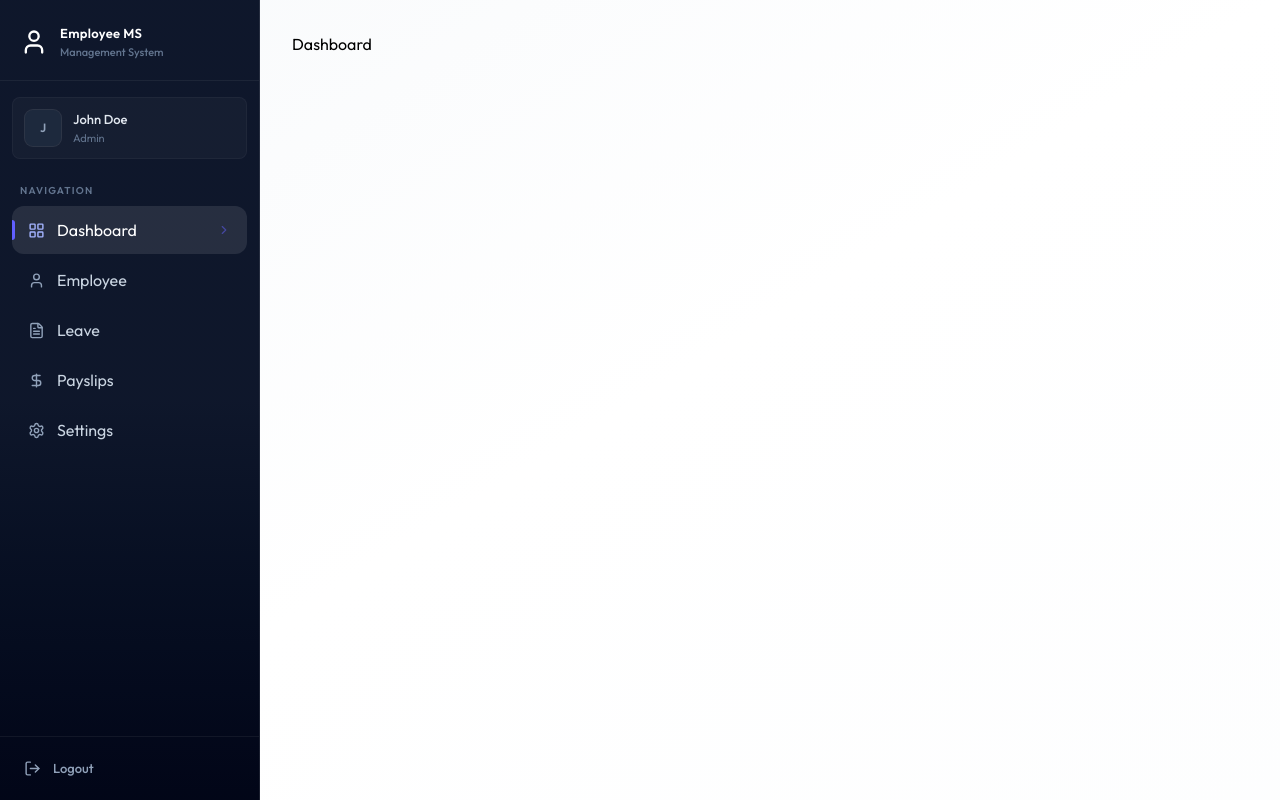
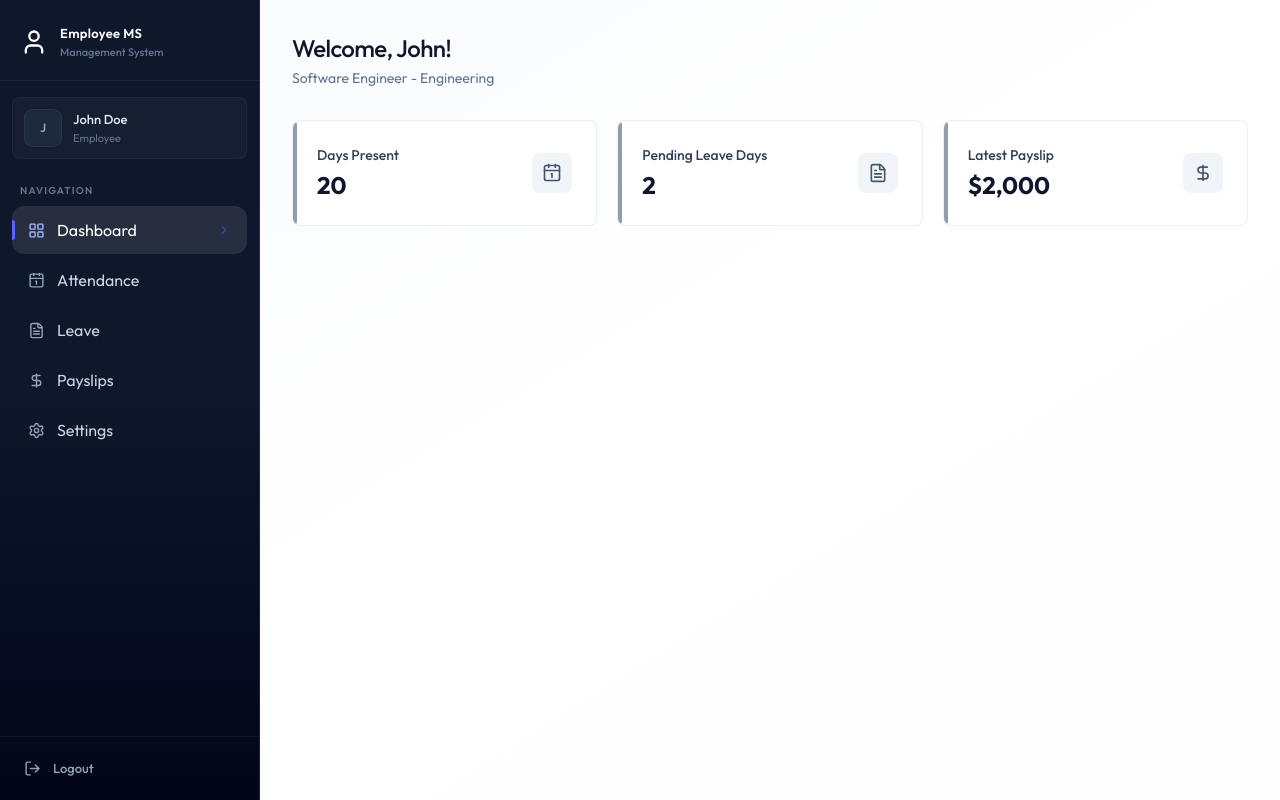
Before and after one commit to FidelMunywoki/employee-management, a React (Vite) app in the folder frontend/: page /dashboard in a window 1280 px wide. Built offline with nearby package versions, Linux system fonts and the light colour scheme.

Commit message:
added employeeDashboard and Loading effect

```diff
--- /dev/null
+++ b/frontend/src/components/EmployeeDashboard.jsx
@@ -0,0 +1,60 @@
+import { Calendar1Icon, DollarSignIcon, FileTextIcon} from "lucide-react"
+
+
+const EmployeeDashboard = ({data}) => {
+
+    const emp = data.employee;
+    const cards = [
+        {
+            icon: Calendar1Icon,
+            title: "Days Present",
+            value: data.currentMonthAttendance,
+            subtitle: "This month"
+        },
+        {
+            icon: FileTextIcon,
+            title: "Pending Leave Days",
+            value: data.pendingLeaves,
+            subtitle: "Awaiting approval"
+        },
+         {
+            icon: DollarSignIcon,
+            title: "Latest Payslip",
+            value: data.latestPayslip ? `$${data.latestPayslip.netSalary?.toLocaleString()}` : "N/A",
+            subtitle: "Most recent payout"
+        },
+
+    ]
+
+
+  return (
+    <div className='animate-fade-in'>
+        <div className='page-header'>
+            <h1 className='page-title'>Welcome, {emp?.firstName}!</h1>
+            <p className='page-subtitle'>
+                {emp?.position} - {emp?.department || "No Department"}
+            </p>
+
+        </div>
+        <div className='grid grid-cols-1 sm:grid-cols-3 gap-4 sm:gap-5 mb-8'>
+            {cards.map((card, index) => (
+                <div key={index} className='card card-hover p-5 sm:p-6 relative overflow-hidden group flex items-center justify-between'>
+
+                    <div className='absolute left-0 top-0 bottom-0 w-1 rounded-r-full bg-slate-500/70 group-hover:bg-indigo-500/70 transition-colors duration-200'/>  {/* ← moved here */}
+
+                    <div>
+                        <p className='text-sm font-medium text-slate-700'>{card.title}</p>
+                        <p className='text-2xl font-bold text-slate-900 mt-1'>{card.value}</p>
+                    </div>
+                    <card.icon className='size-10 p-2.5 rounded-lg bg-slate-100 text-slate-600
+                    group-hover:bg-indigo-50 group-hover:text-indigo-600 transition-colors duration-200'/>
+                </div>
+            ))}
+
+        </div>
+
+    </div>
+  )
+}
+
+export default EmployeeDashboard
--- /dev/null
+++ b/frontend/src/components/Loading.jsx
@@ -0,0 +1,13 @@
+// loading component to show while fetching data or during authentication
+
+const Loading = () => {
+  return (
+    <div className="flex justify-center h-screen items-center">
+        <div className="animate-spin size-8 border-2 border-indigo-600 border-t-transparent
+        rounded-full"/>
+
+    </div>
+  )
+}
+
+export default Loading
--- a/frontend/src/components/Sidebar.jsx
+++ b/frontend/src/components/Sidebar.jsx
@@ -28,11 +28,11 @@
         }
     }, [pathname, mobileOpen, startTransition])
 
-    const role = "Admin" || "Employee"; // This should come from your auth context or API
+    const role = "" || "EMPLOYEE"; // This should come from your auth context or API
 
     const navigationItems = [
         { name: "Dashboard", href: "/dashboard", icon: LayoutGridIcon },
-        role === "Admin" ?
+        role === "ADMIN" ?
         { name: "Employee", href: "/employee", icon: UserIcon } :
         { name: "Attendance", href: "/attendance", icon: Calendar1Icon },
         { name: "Leave", href: "/leave", icon: FileTextIcon },
@@ -79,7 +79,7 @@
                 </div>
                 <div className='min-w-0'>
                     <p className='text-[13px] font-medium text-slate-200 truncate'>{userName || "Loading..."}</p>
-                    <p className='text-[11px] text-slate-500 truncate'>{role === "Admin" ? "Admin" : "Employee"}</p>
+                    <p className='text-[11px] text-slate-500 truncate'>{role === "ADMIN" ? "Admin" : "Employee"}</p>
                 </div>
             </div>
         </div>
--- a/frontend/src/pages/Dashboard.jsx
+++ b/frontend/src/pages/Dashboard.jsx
@@ -1,7 +1,31 @@
+import { useEffect, useState } from "react"
+import { dummyEmployeeDashboardData } from "../assets/assets"
+import Loading from "../components/Loading"
+import EmployeeDashboard from "../components/EmployeeDashboard"
+
 const Dashboard = () => {
-  return (
-    <div>Dashboard</div>
-  )
+
+  const [data] = useState(dummyEmployeeDashboardData)
+  const [loading, setLoading] = useState(true)
+
+  useEffect(() => {
+    // Simulate loading delay
+    const timer = setTimeout(() => {
+      setLoading(false)
+    }, 1000)
+
+    return () => clearTimeout(timer)
+  }, [])
+
+  if (loading)  return <Loading />
+  if(!data) return <p className="text-center text-slate-500 py-12">No data available</p>
+
+  if(data.role === "ADMIN") {
+    return  <div>Admin Dashboard</div>
+  } else {
+    return <EmployeeDashboard data={data} />
+  }
+
 }
 
 export default Dashboard
```
